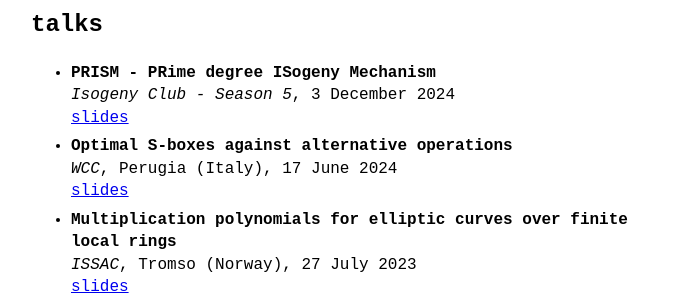
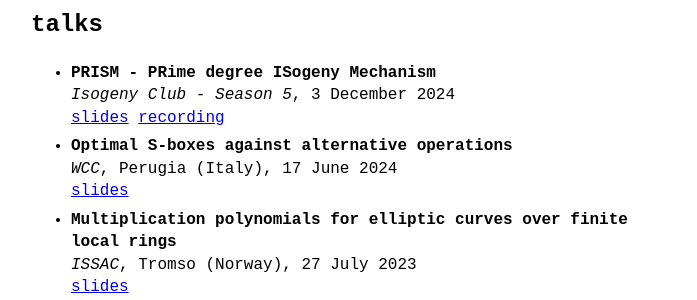
Before and after one commit to r98inver/r98inver.github.io, a Jekyll site: the page built from _pages/research.md, in a window 1280 px wide. Shown: the part 840-1140 px from the top of the page, without its empty margins (289-986 px from the left). Built offline with Jekyll 4.4.1, drawn with Linux system fonts in a browser that asks for light colours.

Commit message:
isogeny club

```diff
--- a/_data/talks.yml
+++ b/_data/talks.yml
@@ -3,6 +3,7 @@ entries:
     venue: Isogeny Club - Season 5
     date: 3 December 2024
     slides: 2412_isoclub.pdf
+    recording: https://www.youtube.com/watch?v=YUMc5kOIACg
 
   - title: Optimal S-boxes against alternative operations
     venue: WCC
--- a/_includes/talks_list.html
+++ b/_includes/talks_list.html
@@ -5,8 +5,9 @@
     <i>{{ item.venue }}</i>,
     {% if item.city %} {{ item.city }} ({{ item.country }}),{% endif %}
     {{ item.date }}<br>
-    {% if item.slides %}<a href="/talks/{{ item.slides }}">slides</a>{% endif %}
-    {% if item.code %}<a href="{{ item.code }}">code</a>{% endif %}
+    {% if item.slides %}<a href="/talks/{{ item.slides }}" target="_blank">slides</a>{% endif %}
+    {% if item.code %}<a href="{{ item.code }}" target="_blank">code</a>{% endif %}
+    {% if item.recording %}<a href="{{ item.recording }}" target="_blank">recording</a>{% endif %}
     </li>
   {%-endfor-%}
 </ul>
```
